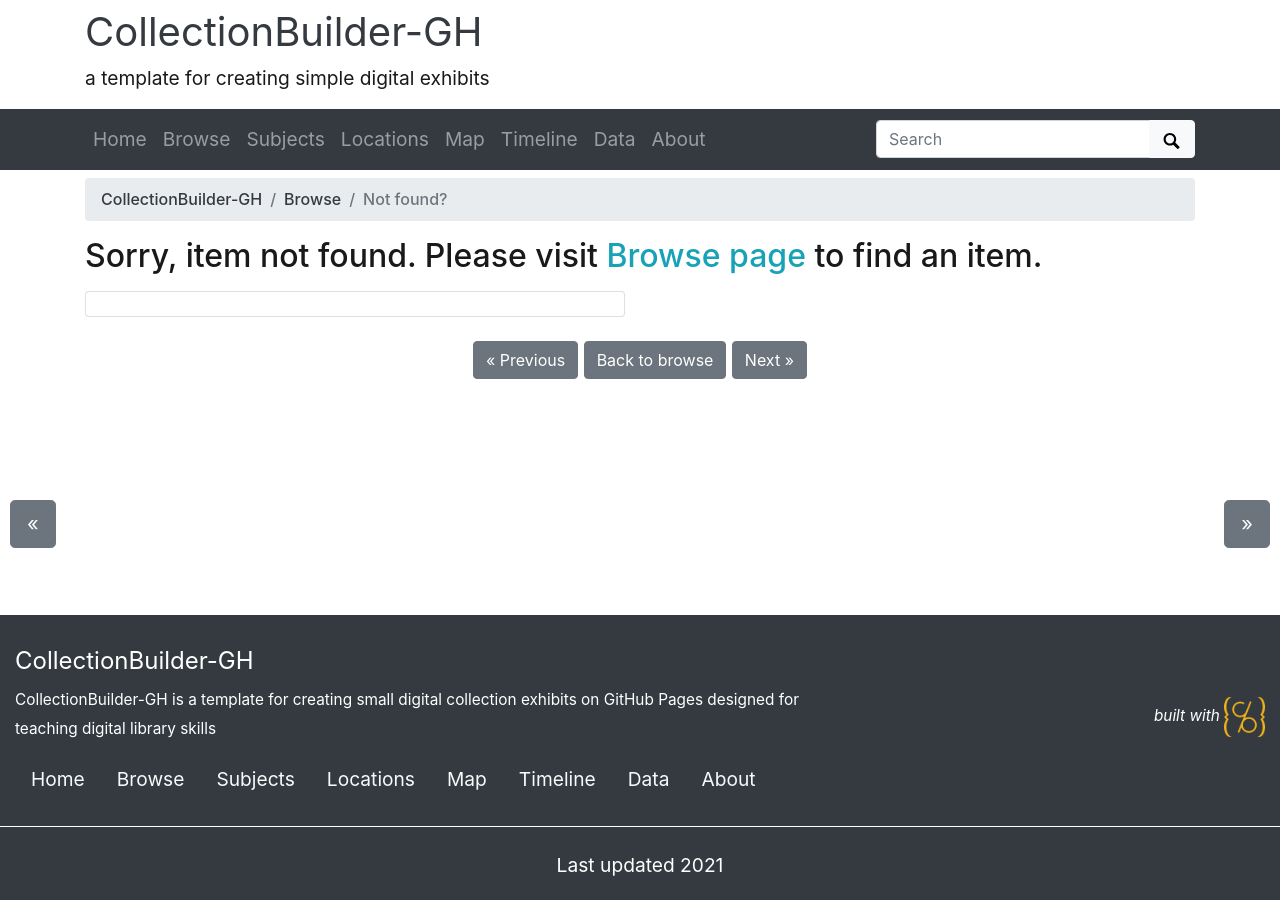
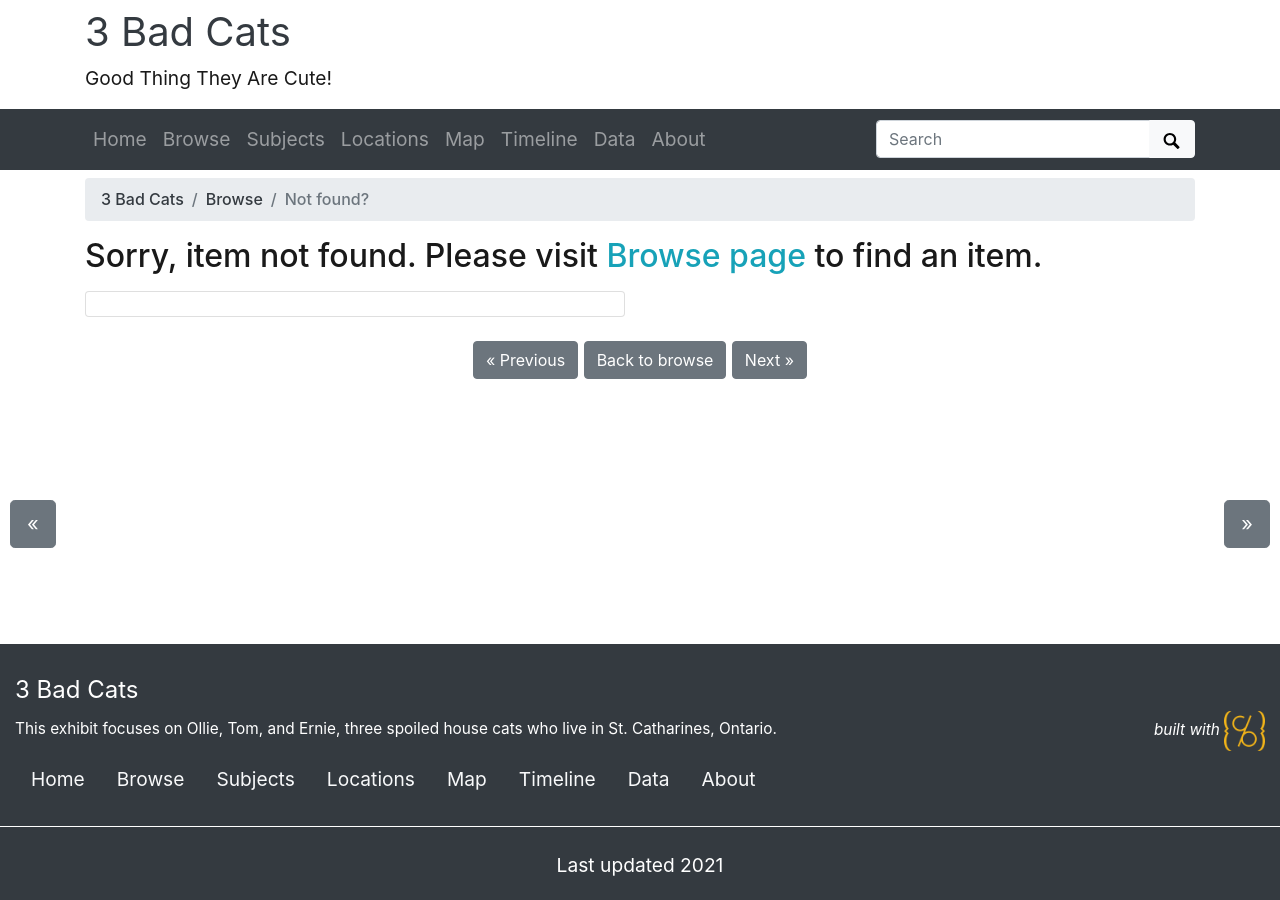
Before and after one commit to jkcronin/3BadCats, a Jekyll site: the page built from pages/item.md, in a window 1280 px wide. Built offline with Jekyll 4.4.1, drawn with Linux system fonts in a browser that asks for light colours.

Commit message:
Update _config.yml

```diff
--- a/_config.yml
+++ b/_config.yml
@@ -20,21 +20,21 @@
 # SITE SETTINGS
 #
 # title of site appears in banner
-title: CollectionBuilder-GH
+title: 3 Bad Cats
 # tagline, a short phrase that will appear throughout the site in the top banner
-tagline: a template for creating simple digital exhibits
+tagline: Good Thing They Are Cute!
 # description appears in meta tags and other locations
 # this description might appear in search result lists, keep around 160 characters max
-description: "CollectionBuilder-GH is a template for creating small digital collection exhibits on GitHub Pages designed for teaching digital library skills"
+description: "This exhibit focuses on Ollie, Tom, and Ernie, three spoiled house cats who live in St. Catharines, Ontario."
 # creator of the digital collection, to appear in meta tags; we typically use our GitHub usernames but feel free to just use your name
-author: CollectionBuilder
+author: J.K. Cronin
 
 ##########
 # COLLECTION SETTINGS
 #
 # Set the metadata for your collection (the name of the csv file in your _data directory that describes the objects in your collection)
 # Use the filename of your CSV **without** the ".csv" extension! E.g. _data/demo-metadata.csv --> "demo-metadata"
-metadata: demo-metadata
+metadata: metadata-template(3BadCats)
 
 ##########
 # GOOGLE SERVICES [optional!]
```
